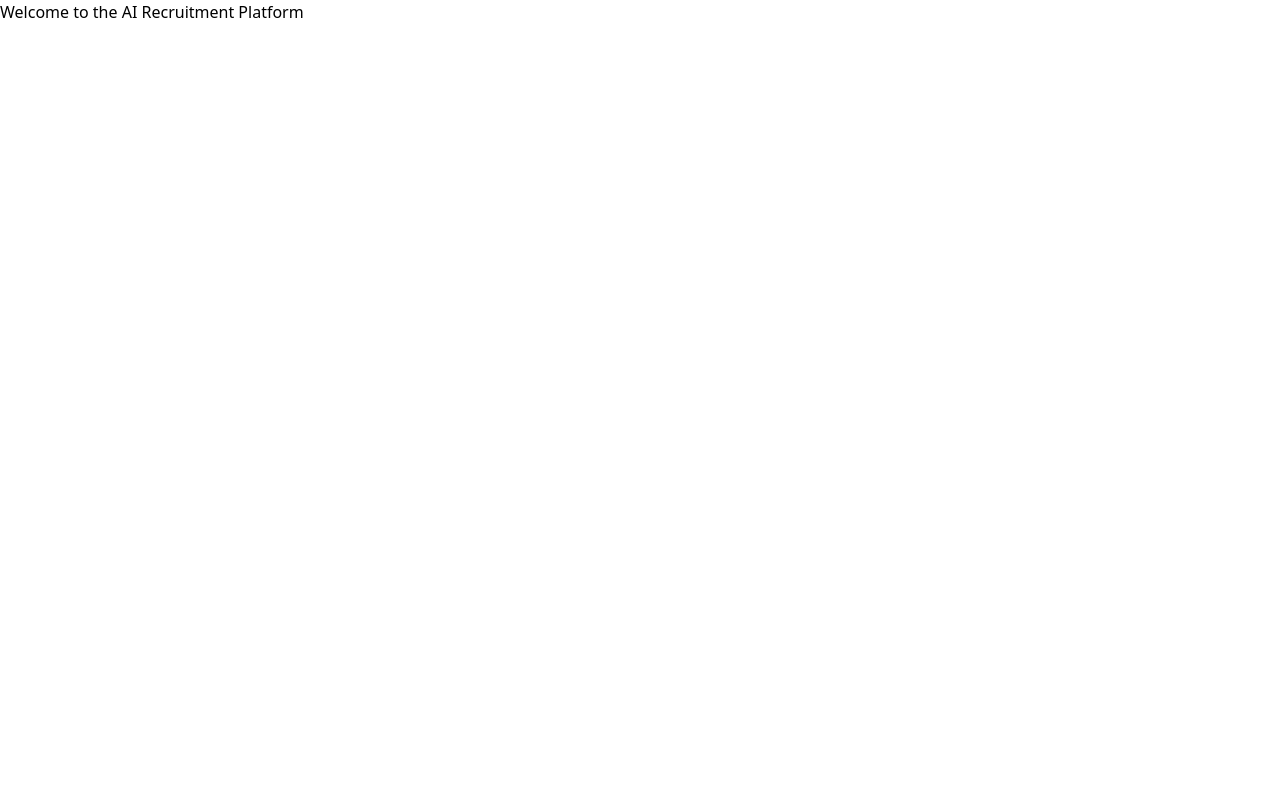
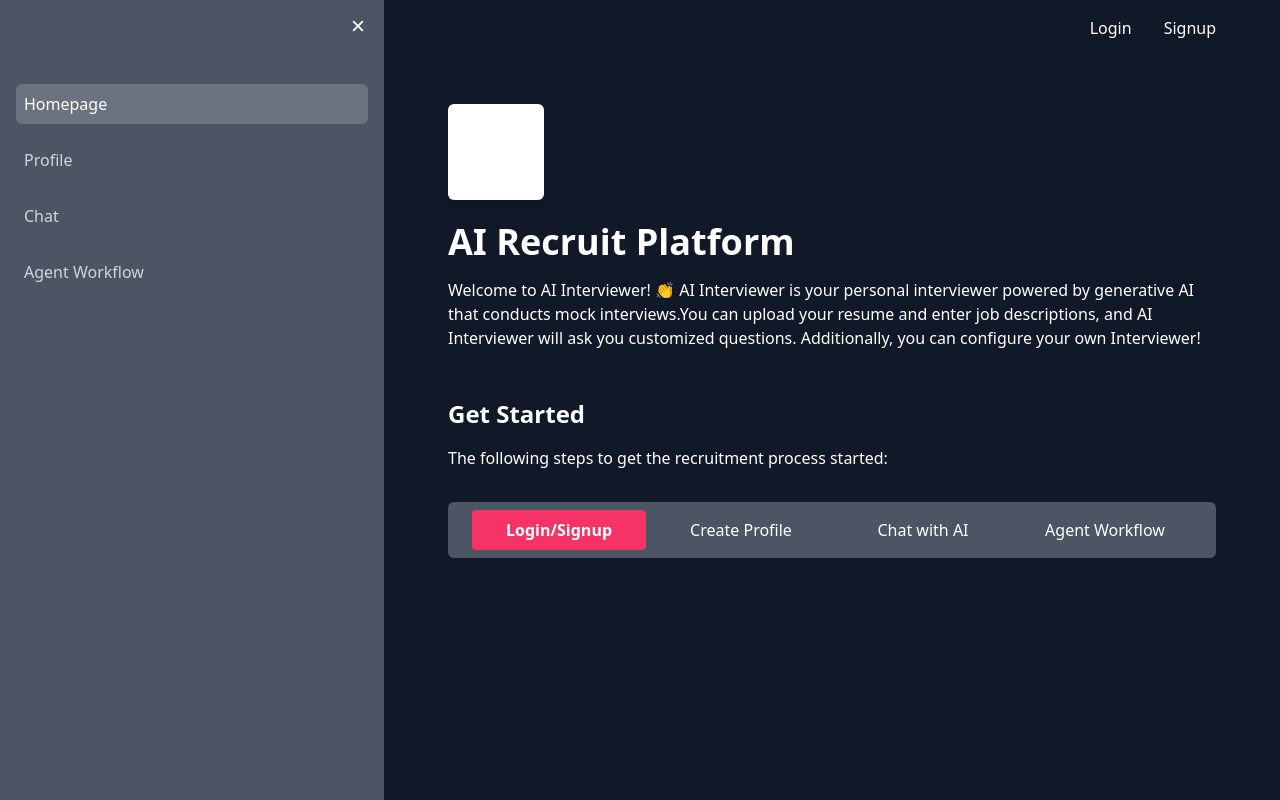
Before and after one commit to suraj122/ai-recruitment-platform, a React (Create React App) app: page / in a window 1280 px wide. Built offline with nearby package versions, Linux system fonts and the light colour scheme.

Commit message:
add home screen and sidebar

```diff
--- a/package.json
+++ b/package.json
@@ -8,6 +8,7 @@
     "@testing-library/user-event": "^13.5.0",
     "react": "^18.2.0",
     "react-dom": "^18.2.0",
+    "react-icons": "^5.0.1",
     "react-scripts": "5.0.1",
     "web-vitals": "^2.1.4"
   },
--- a/src/App.js
+++ b/src/App.js
@@ -1,7 +1,11 @@
+import HomePage from "./components/HomePage";
+import Sidebar from "./components/Sidebar";
+
 function App() {
   return (
-    <div className="App">
-      <h1>Welcome to the AI Recruitment Platform</h1>
+    <div className="bg-gray-900 flex">
+      <Sidebar />
+      <HomePage />
     </div>
   );
 }
--- /dev/null
+++ b/src/components/Header.js
@@ -0,0 +1,20 @@
+import React from "react";
+
+function Header() {
+  return (
+    <header className="w-full py-4 px-16">
+      <ul className="flex items-center justify-end space-x-8">
+        <li>
+          <a className="text-white" href="#">
+            Login
+          </a>
+        </li>
+        <li className="text-white">
+          <a href="#">Signup</a>
+        </li>
+      </ul>
+    </header>
+  );
+}
+
+export default Header;
--- /dev/null
+++ b/src/components/HomePage.js
@@ -0,0 +1,48 @@
+import React from "react";
+import Header from "./Header";
+import { RiRobot2Line } from "react-icons/ri";
+
+function HomePage() {
+  return (
+    <main className="w-full">
+      <Header />
+      <section className="max-w-3xl w-full mx-auto mt-12 text-white">
+        <div className="bg-white shadow-lg inline-block p-6 rounded-md">
+          <RiRobot2Line className="text- text-5xl" />
+        </div>
+        <article>
+          <h1 className="text-4xl font-bold  mt-4">AI Recruit Platform</h1>
+          <p className="mt-4">
+            Welcome to AI Interviewer! 👏 AI Interviewer is your personal
+            interviewer powered by generative AI that conducts mock
+            interviews.You can upload your resume and enter job descriptions,
+            and AI Interviewer will ask you customized questions. Additionally,
+            you can configure your own Interviewer!
+          </p>
+        </article>
+        <article className="mt-12">
+          <h2 className="text-2xl font-bold">Get Started</h2>
+          <p className="mt-4">
+            The following steps to get the recruitment process started:
+          </p>
+          <ul className="flex items-center justify-between bg-gray-600 p-2 px-6 text-center mt-8 rounded-md space-x-2">
+            <li className="bg-[#f63366] flex-1 p-2 font-bold rounded cursor-pointer">
+              Login/Signup
+            </li>
+            <li className="hover:bg-[#f63366] flex-1 p-2 cursor-pointer rounded">
+              Create Profile
+            </li>
+            <li className="hover:bg-[#f63366] flex-1 p-2 cursor-pointer rounded">
+              Chat with AI
+            </li>
+            <li className="hover:bg-[#f63366] flex-1 p-2 cursor-pointer rounded">
+              Agent Workflow
+            </li>
+          </ul>
+        </article>
+      </section>
+    </main>
+  );
+}
+
+export default HomePage;
--- /dev/null
+++ b/src/components/Sidebar.js
@@ -0,0 +1,48 @@
+import React from "react";
+import { IoClose } from "react-icons/io5";
+
+function Sidebar() {
+  return (
+    <aside className="max-w max-w-sm w-full bg-gray-600 h-screen p-4">
+      <header className="text-right text-white flex justify-end">
+        <IoClose className="text-xl" />
+      </header>
+      <ul className="mt-12">
+        <li className="my-4">
+          <a
+            className="p-2 bg-gray-500 text-white w-full block rounded-md"
+            href="#"
+          >
+            Homepage
+          </a>
+        </li>
+        <li className="my-4">
+          <a
+            className="p-2 text-gray-300 w-full block rounded-md hover:bg-gray-500 hover:text-white"
+            href="#"
+          >
+            Profile
+          </a>
+        </li>
+        <li className="my-4">
+          <a
+            className="p-2 text-gray-300 w-full block rounded-md hover:bg-gray-500 hover:text-white"
+            href="#"
+          >
+            Chat
+          </a>
+        </li>
+        <li className="my-4">
+          <a
+            className="p-2 text-gray-300 w-full block rounded-md hover:bg-gray-500 hover:text-white"
+            href="#"
+          >
+            Agent Workflow
+          </a>
+        </li>
+      </ul>
+    </aside>
+  );
+}
+
+export default Sidebar;
```
Also changed, not shown: 1 other file (tests, documents, lock files or other folders).
